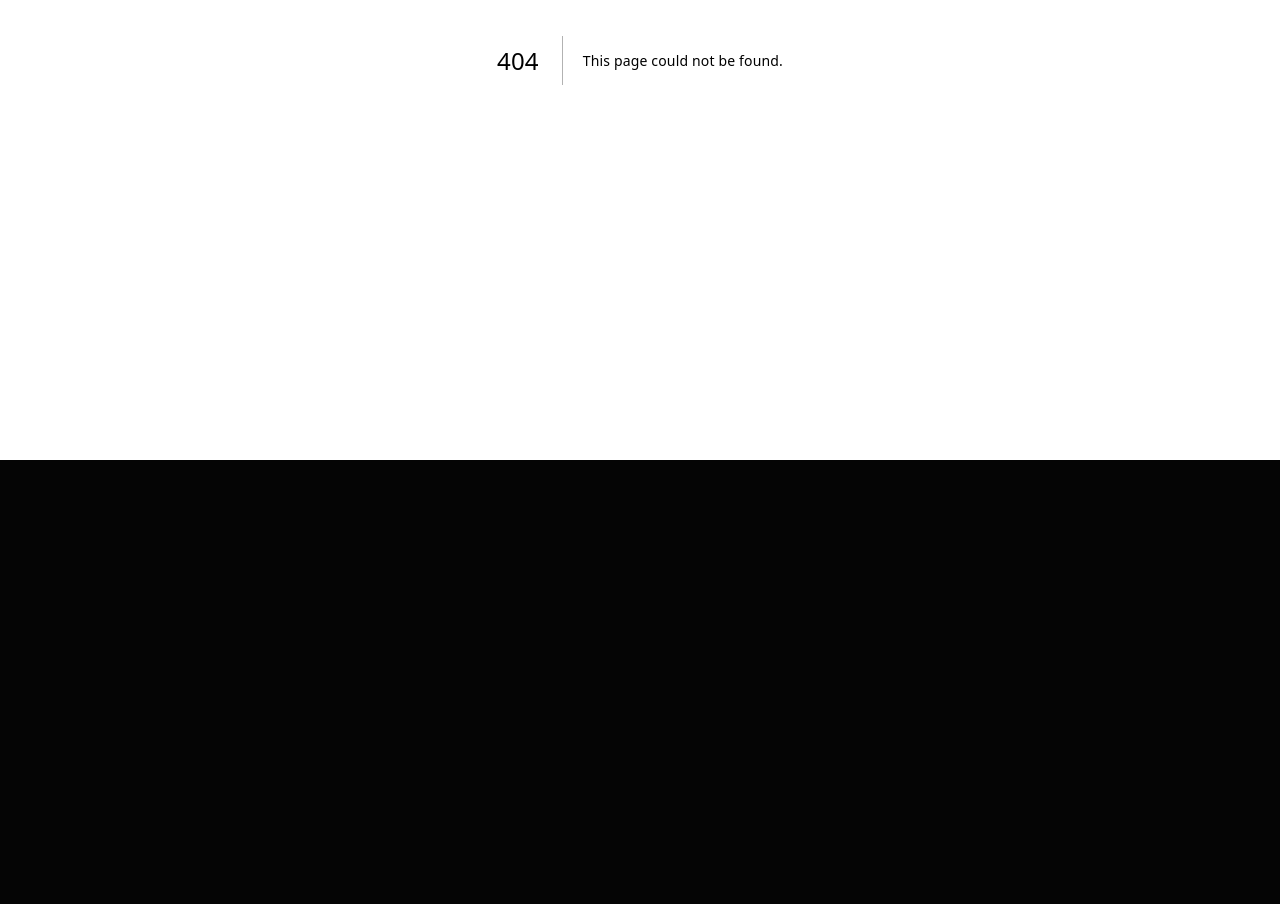
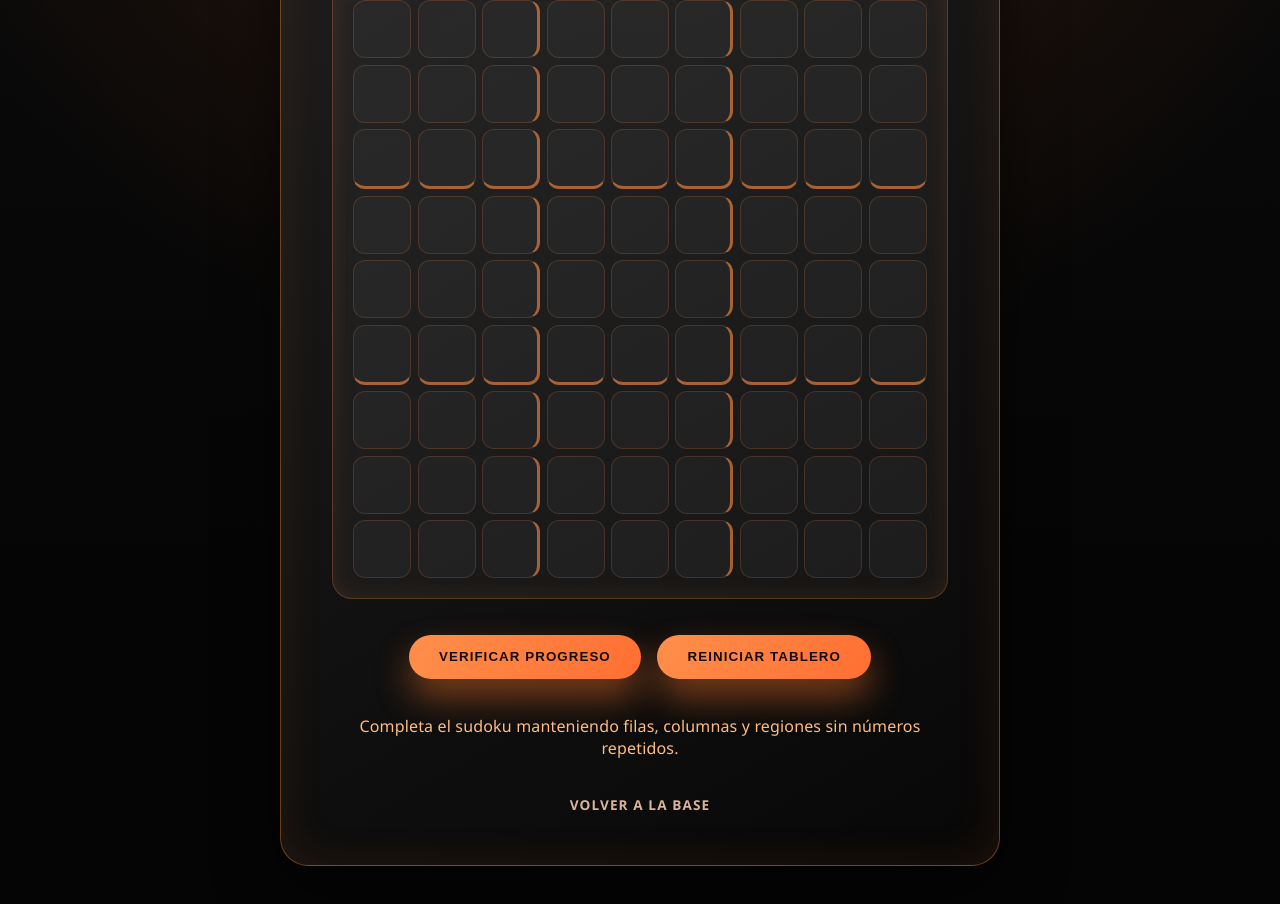
Before and after one commit to Rodrigoplk/frontiers, a Next.js app: page /widgets/sudoku in a window 1280 px wide. Before the commit this address had no page. Shown: the part 340-1244 px from the top of the page. Before the commit the page ends 800 px from the top, so only its background shows below. Built offline with nearby package versions, Linux system fonts and the light colour scheme.

Commit message:
Add playable sudoku page and tighten play link conditions

```diff
--- a/app/globals.css
+++ b/app/globals.css
@@ -448,6 +448,11 @@ a:hover {
   transition: border-color 0.2s ease, box-shadow 0.2s ease;
 }
 
+.sudoku-cell--fixed {
+  background: rgba(255, 255, 255, 0.12);
+  border-color: rgba(255, 200, 150, 0.4);
+}
+
 .sudoku-cell input {
   width: 100%;
   aspect-ratio: 1 / 1;
@@ -462,6 +467,12 @@ a:hover {
 .sudoku-cell input:focus {
   outline: none;
   background: rgba(255, 255, 255, 0.08);
+}
+
+.sudoku-cell input:disabled {
+  color: #fff0dc;
+  cursor: default;
+  background: transparent;
 }
 
 .sudoku-cell--divider-right {
--- /dev/null
+++ b/app/widgets/sudoku/SudokuPlayer.js
@@ -0,0 +1,216 @@
+'use client';
+
+import { useEffect, useMemo, useState } from 'react';
+import { useSearchParams } from 'next/navigation';
+
+const GRID_SIZE = 9;
+
+const toKey = (row, col) => `${row}-${col}`;
+
+const parseBoardParam = (boardParam) => {
+  const sanitized = (boardParam || '').replace(/[^0-9]/g, '').slice(0, GRID_SIZE * GRID_SIZE);
+  const padded = sanitized.padEnd(GRID_SIZE * GRID_SIZE, '0');
+
+  const grid = [];
+  const locked = [];
+
+  for (let row = 0; row < GRID_SIZE; row += 1) {
+    const gridRow = [];
+    const lockedRow = [];
+
+    for (let col = 0; col < GRID_SIZE; col += 1) {
+      const digit = padded[row * GRID_SIZE + col];
+      gridRow.push(digit === '0' ? '' : digit);
+      lockedRow.push(digit !== '0');
+    }
+
+    grid.push(gridRow);
+    locked.push(lockedRow);
+  }
+
+  return { grid, locked };
+};
+
+const isPlacementSafe = (board, row, col, value) => {
+  for (let index = 0; index < GRID_SIZE; index += 1) {
+    if (board[row][index] === value || board[index][col] === value) {
+      return false;
+    }
+  }
+
+  const subgridRow = Math.floor(row / 3) * 3;
+  const subgridCol = Math.floor(col / 3) * 3;
+
+  for (let r = subgridRow; r < subgridRow + 3; r += 1) {
+    for (let c = subgridCol; c < subgridCol + 3; c += 1) {
+      if (board[r][c] === value) {
+        return false;
+      }
+    }
+  }
+
+  return true;
+};
+
+const evaluateBoard = (grid) => {
+  const numericBoard = grid.map((row) => row.map((cell) => (cell === '' ? 0 : Number(cell))));
+  const conflicts = [];
+
+  for (let row = 0; row < GRID_SIZE; row += 1) {
+    for (let col = 0; col < GRID_SIZE; col += 1) {
+      const value = numericBoard[row][col];
+
+      if (value === 0) {
+        continue;
+      }
+
+      numericBoard[row][col] = 0;
+
+      if (!isPlacementSafe(numericBoard, row, col, value)) {
+        conflicts.push(toKey(row, col));
+      }
+
+      numericBoard[row][col] = value;
+    }
+  }
+
+  const isComplete = conflicts.length === 0 && numericBoard.every((row) => row.every((cell) => cell !== 0));
+
+  return { conflicts, isComplete };
+};
+
+export default function SudokuPlayer() {
+  const searchParams = useSearchParams();
+  const boardParam = searchParams.get('board') ?? '';
+  const parsedBoard = useMemo(() => parseBoardParam(boardParam), [boardParam]);
+  const [grid, setGrid] = useState(parsedBoard.grid);
+  const [lockedCells, setLockedCells] = useState(parsedBoard.locked);
+  const [invalidCells, setInvalidCells] = useState([]);
+  const [statusMessage, setStatusMessage] = useState(
+    'Completa el sudoku manteniendo filas, columnas y regiones sin números repetidos.'
+  );
+
+  useEffect(() => {
+    setGrid(parsedBoard.grid.map((row) => row.slice()));
+    setLockedCells(parsedBoard.locked.map((row) => row.slice()));
+    setInvalidCells([]);
+    setStatusMessage('Completa el sudoku manteniendo filas, columnas y regiones sin números repetidos.');
+  }, [parsedBoard]);
+
+  const invalidCellSet = useMemo(() => new Set(invalidCells), [invalidCells]);
+
+  const handleCellChange = (rowIndex, colIndex, value) => {
+    if (lockedCells[rowIndex][colIndex]) {
+      return;
+    }
+
+    const sanitized = value.replace(/[^1-9]/g, '');
+    const nextValue = sanitized.length > 0 ? sanitized[sanitized.length - 1] : '';
+
+    setGrid((previous) => {
+      const next = previous.map((row) => row.slice());
+      next[rowIndex][colIndex] = nextValue;
+      return next;
+    });
+
+    setInvalidCells([]);
+    setStatusMessage('Pulsa «Verificar progreso» para comprobar si hay conflictos.');
+  };
+
+  const verifyProgress = () => {
+    const { conflicts, isComplete } = evaluateBoard(grid);
+    setInvalidCells(conflicts);
+
+    if (conflicts.length > 0) {
+      const [firstConflict] = conflicts;
+      const [rowIndex, colIndex] = firstConflict.split('-').map((part) => Number(part) + 1);
+      setStatusMessage(`Hay conflictos en el tablero. Revisa la fila ${rowIndex} columna ${colIndex}.`);
+      return;
+    }
+
+    if (isComplete) {
+      setStatusMessage('🎉 ¡Sudoku resuelto! Todas las casillas son válidas.');
+      return;
+    }
+
+    setStatusMessage('¡Buen progreso! No hay conflictos detectados por ahora.');
+  };
+
+  const resetBoard = () => {
+    setGrid(parsedBoard.grid.map((row) => row.slice()));
+    setInvalidCells([]);
+    setStatusMessage('Tablero restablecido al estado inicial.');
+  };
+
+  return (
+    <main className="mini-game">
+      <div className="puzzle-card">
+        <header className="puzzle-card__header">
+          <span className="puzzle-card__tag">Modo juego</span>
+          <h1>Jugar sudoku</h1>
+          <p>
+            Rellena las casillas vacías respetando las reglas clásicas. Las casillas originales están
+            bloqueadas para que mantengas el reto tal y como se validó.
+          </p>
+        </header>
+
+        <div className="sudoku-grid" role="group" aria-label="Tablero de sudoku para jugar">
+          {grid.map((row, rowIndex) => (
+            <div key={`row-${rowIndex}`} className="sudoku-grid__row">
+              {row.map((value, colIndex) => {
+                const cellKey = toKey(rowIndex, colIndex);
+                const cellClasses = ['sudoku-cell'];
+
+                if (lockedCells[rowIndex][colIndex]) {
+                  cellClasses.push('sudoku-cell--fixed');
+                }
+
+                if (invalidCellSet.has(cellKey)) {
+                  cellClasses.push('sudoku-cell--error');
+                }
+
+                if (colIndex === 2 || colIndex === 5) {
+                  cellClasses.push('sudoku-cell--divider-right');
+                }
+
+                if (rowIndex === 2 || rowIndex === 5) {
+                  cellClasses.push('sudoku-cell--divider-bottom');
+                }
+
+                return (
+                  <div key={cellKey} className={cellClasses.join(' ')}>
+                    <input
+                      value={value}
+                      onChange={(event) => handleCellChange(rowIndex, colIndex, event.target.value)}
+                      inputMode="numeric"
+                      maxLength={1}
+                      disabled={lockedCells[rowIndex][colIndex]}
+                      aria-label={`Fila ${rowIndex + 1}, columna ${colIndex + 1}`}
+                    />
+                  </div>
+                );
+              })}
+            </div>
+          ))}
+        </div>
+
+        <div className="sudoku-actions">
+          <button type="button" onClick={verifyProgress}>
+            Verificar progreso
+          </button>
+          <button type="button" onClick={resetBoard} className="sudoku-actions__secondary">
+            Reiniciar tablero
+          </button>
+        </div>
+
+        <p className="sudoku-status" role="status" aria-live="polite">
+          {statusMessage}
+        </p>
+
+        <a className="back-link" href="/frontiers">
+          Volver a la base
+        </a>
+      </div>
+    </main>
+  );
+}
--- /dev/null
+++ b/app/widgets/sudoku/page.js
@@ -0,0 +1,11 @@
+import SudokuPlayer from './SudokuPlayer';
+
+export const metadata = {
+  title: 'Jugar sudoku | Rodrigoplk repo',
+  description:
+    'Resuelve el sudoku que has validado: completa las casillas vacías manteniendo las reglas clásicas.',
+};
+
+export default function Page() {
+  return <SudokuPlayer />;
+}
```
Also changed, not shown: app/widgets/validador/SudokuValidator.js (+7 -5 lines).
